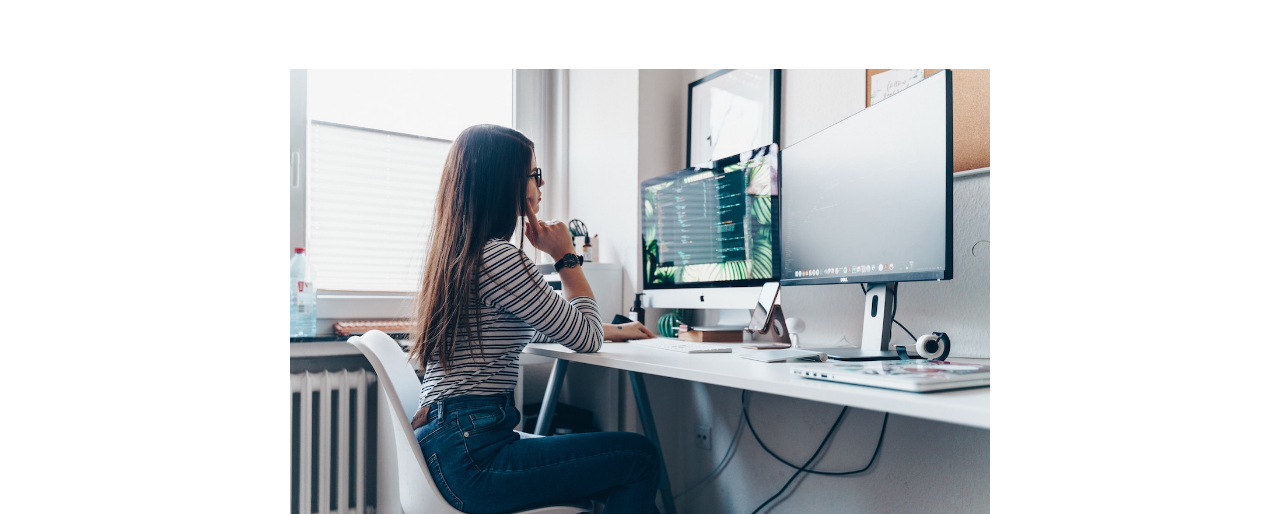
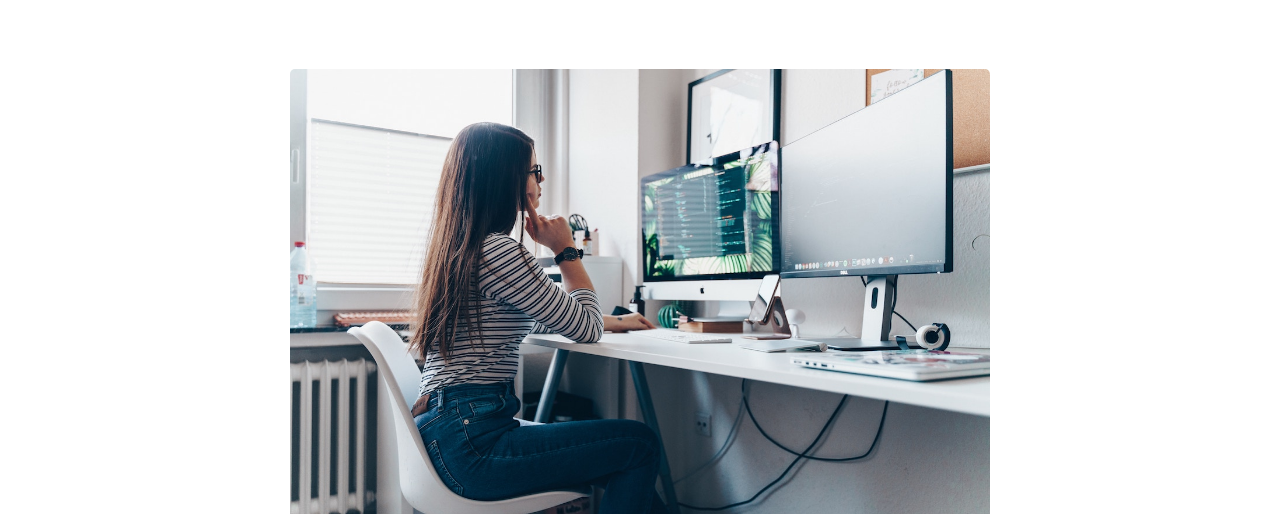
Before and after one commit to OlegSh-dev/demo, a website: page index.html in a window 1280 px wide. Shown: the part 80-594 px from the top of the page. Drawn offline with nearby package versions, Linux system fonts and the light colour scheme.

Commit message:
fix img size, add border-radius

```diff
--- a/sass/blocks/blocks.scss
+++ b/sass/blocks/blocks.scss
@@ -3,3 +3,4 @@
 @import "about";
 @import "main";
 @import "contributers";
+@import "img-roll";
--- /dev/null
+++ b/sass/blocks/img-roll.scss
@@ -0,0 +1,4 @@
+.img-roll img {
+	border-radius: 5px;
+	height: 450px;
+  }
```
Also changed, not shown: css/style.css.
